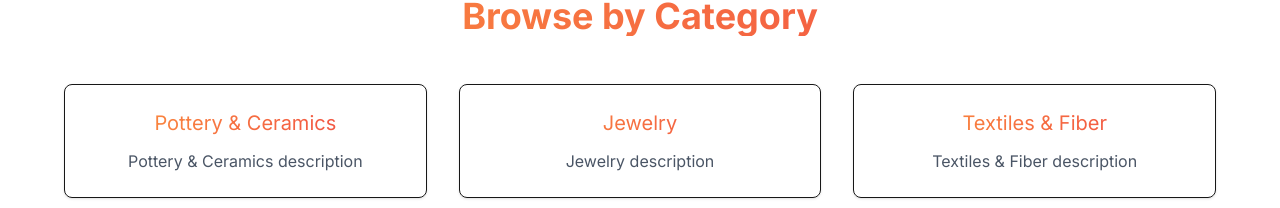
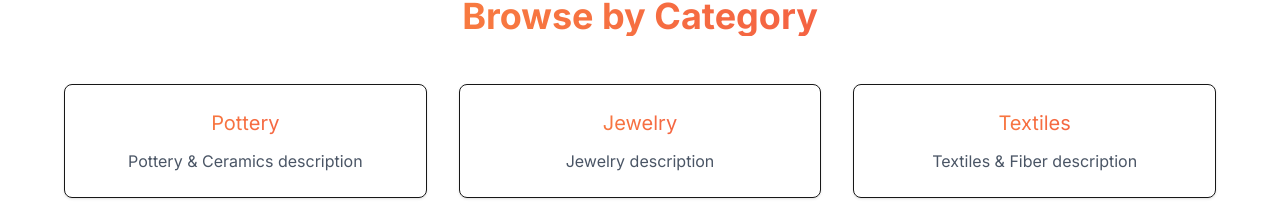
Before and after one commit to haithcock/wdd430_team01, a Next.js app in the folder my-next-app/: page / in a window 1280 px wide. Shown: the part 744-952 px from the top of the page. Built offline with nearby package versions, Linux system fonts and the light colour scheme; no server answers; the database is empty; a web font is replaced by a local one.

Commit message:
Update Features.tsx

```diff
--- a/my-next-app/src/app/ui/Features.tsx
+++ b/my-next-app/src/app/ui/Features.tsx
@@ -1,44 +1,35 @@
+import Link from "next/link";
+
 export default function Features() {
   const featureList = [
-    {
-      title: "Pottery & Ceramics",
-      desc: "Pottery & Ceramics description",
-    },
-    {
-      title: "Jewelry",
-      desc: "Jewelry description",
-    },
-    {
-      title: "Textiles & Fiber",
-      desc: "Textiles & Fiber description",
-    },
-    {
-      title: "Woodworking",
-      desc: "Woodworking description",
-    },
-    {
-      title: "Metalwork",
-      desc: "Metalwork description",
-    },
-    {
-      title: "Glass Art",
-      desc: "Glass Art description",
-    },
+    { title: "Pottery", desc: "Pottery & Ceramics description" },
+    { title: "Jewelry", desc: "Jewelry description" },
+    { title: "Textiles", desc: "Textiles & Fiber description" },
+    { title: "Woodworking", desc: "Woodworking description" },
+    { title: "Metalwork", desc: "Metalwork description" },
+    { title: "Glass-art", desc: "Glass Art description" },
   ];
 
   return (
     <section id="features" className="px-6 py-20 bg-white">
       <div className="max-w-6xl mx-auto text-center">
-        <h2 className="text-3xl md:text-4xl font-bold text-transparent bg-clip-text bg-gradient-to-r from-[#FB923C] to-[#EF4444] mb-12">Browse by Category</h2>
+        <h2 className="text-3xl md:text-4xl font-bold text-transparent bg-clip-text bg-gradient-to-r from-[#FB923C] to-[#EF4444] mb-12">
+          Browse by Category
+        </h2>
         <div className="grid gap-8 md:grid-cols-3">
           {featureList.map((feature) => (
-            <div
+            <Link
+              href={`/catalog/${feature.title.toLowerCase().replace(/\s+/g, '-')}`}
               key={feature.title}
-              className="p-6 border rounded-lg shadow-sm hover:shadow-md transition"
+              className="block"
             >
-              <h3 className="text-xl text-transparent bg-clip-text bg-gradient-to-r from-[#FB923C] to-[#EF4444] mb-3">{feature.title}</h3>
-              <p className="text-gray-600">{feature.desc}</p>
-            </div>
+              <div className="p-6 border rounded-lg shadow-sm hover:shadow-md transition">
+                <h3 className="text-xl text-transparent bg-clip-text bg-gradient-to-r from-[#FB923C] to-[#EF4444] mb-3">
+                  {feature.title}
+                </h3>
+                <p className="text-gray-600">{feature.desc}</p>
+              </div>
+            </Link>
           ))}
         </div>
       </div>
```
